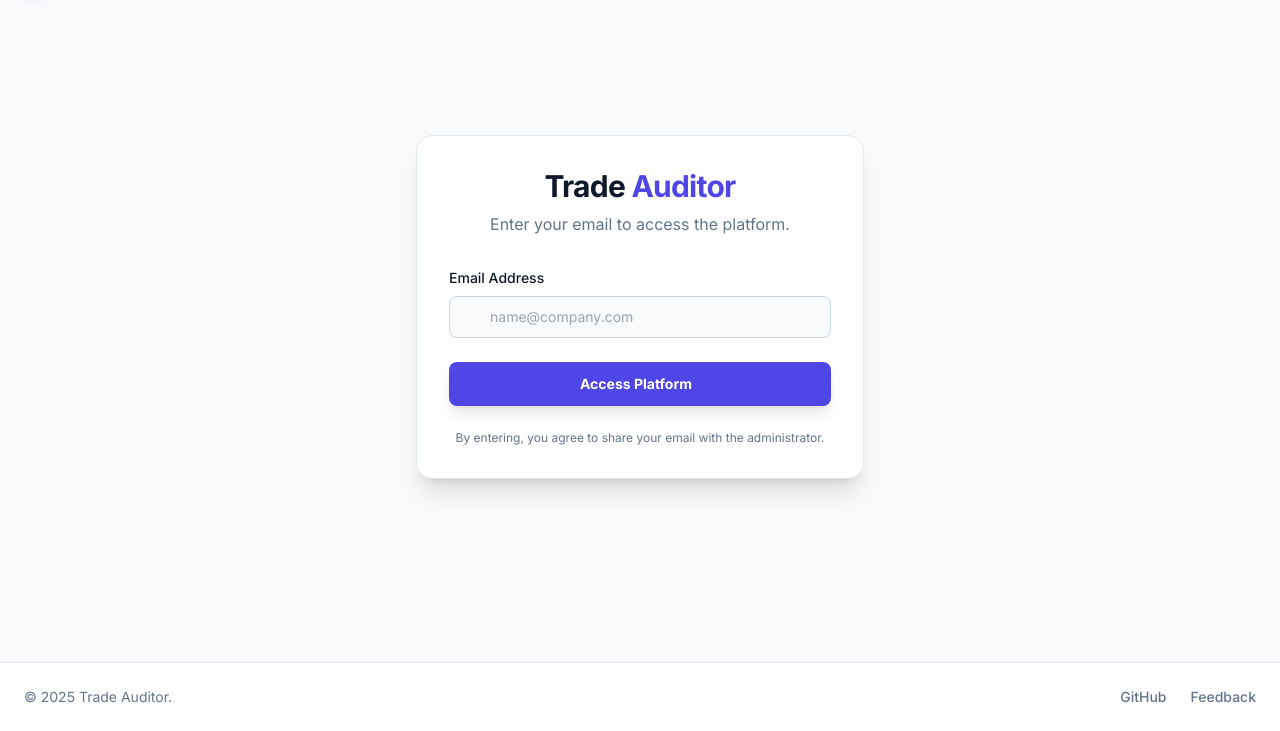
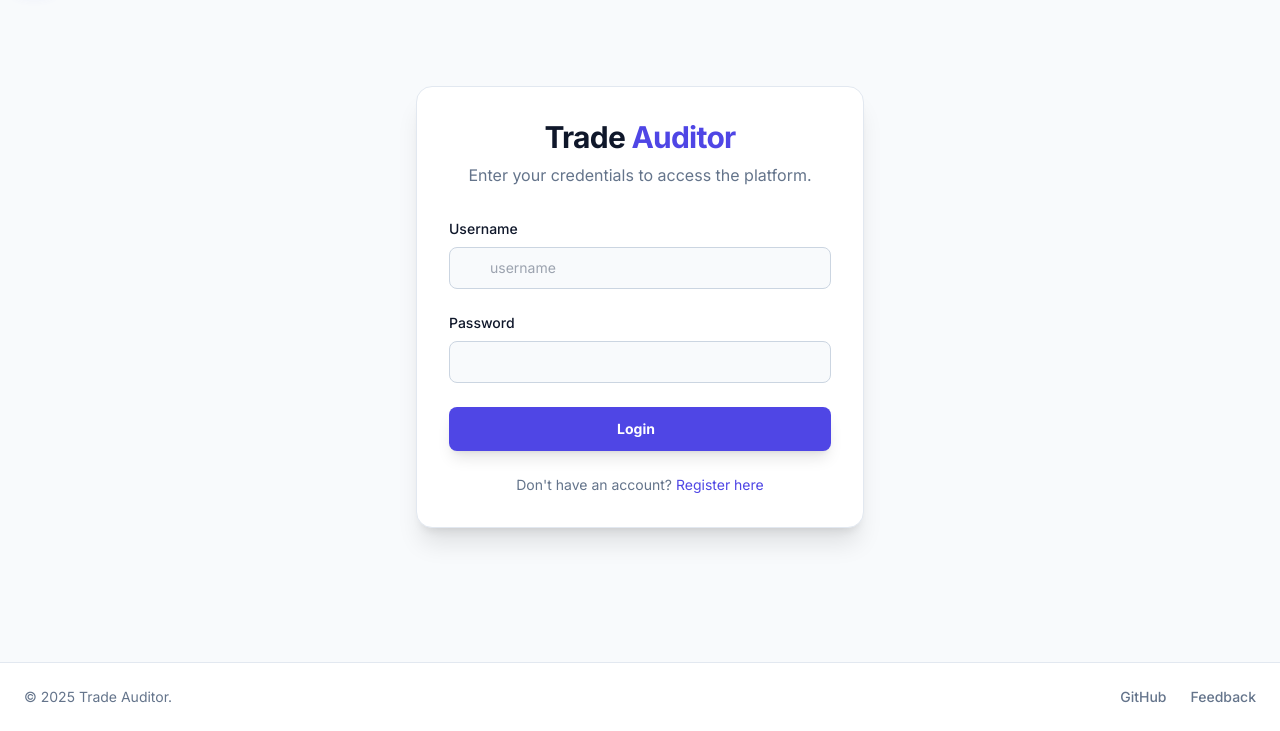
Before and after one commit to Ramkumar78/OptionThetaRisk, a Flask app: page /login in a window 1280 px wide. Shown: the part 69-800 px from the top of the page. Run offline with Flask 3, Linux system fonts and the light colour scheme; some libraries are stand-ins or nearby versions.

Commit message:
Implement user registration, authentication, and feedback system.
- Add User model with fields: username, password_hash, first_name, last_name, location, trading_experience.
- Update storage providers (SQLite, Postgres, S3) to support the new User schema.
- Implement registration and login routes with password hashing (Werkzeug).
- Secure application routes requiring authentication via `before_request`.
- Add Feedback mechanism with email notifications to admin using `smtplib`.
- Persist user portfolios and implement a dashboard view.
- Refactor unit tests to support authentication fixtures (`authed_client`).
- Update UI templates (register, login, base) with Neo-Fintech design.

```diff
--- a/webapp/app.py
+++ b/webapp/app.py
@@ -12,6 +12,7 @@ from email.message import EmailMessage
 from typing import Optional
 
 from flask import Flask, render_template, request, redirect, url_for, flash, send_file, session
+from werkzeug.security import generate_password_hash, check_password_hash
 
 from option_auditor import analyze_csv, screener
 from option_auditor.main_analyzer import refresh_dashboard_data
@@ -108,57 +109,104 @@ def create_app(testing: bool = False) -> Flask:
 
     @app.before_request
     def require_login():
-        # Allow static files and the login route
-        if request.endpoint in ['login', 'static', 'favicon']:
+        # Allow static files and the login/register route
+        if request.endpoint in ['login', 'register', 'static', 'favicon']:
             return
 
         # Check if user is logged in
-        if 'user_email' not in session:
+        if 'username' not in session:
             return redirect(url_for('login'))
+
+    @app.route("/register", methods=["GET", "POST"])
+    def register():
+        if request.method == "POST":
+            username = request.form.get("username", "").strip()
+            password = request.form.get("password", "").strip()
+            first_name = request.form.get("first_name", "").strip()
+            last_name = request.form.get("last_name", "").strip()
+            location = request.form.get("location", "").strip()
+            experience = request.form.get("trading_experience", "").strip()
+
+            if not username or not password:
+                flash("Username and password are required.", "error")
+                return render_template("register.html")
+
+            storage = get_storage_provider(app)
+            if storage.get_user(username):
+                flash("Username already exists.", "error")
+                return render_template("register.html")
+
+            user_data = {
+                "username": username,
+                "password_hash": generate_password_hash(password),
+                "first_name": first_name,
+                "last_name": last_name,
+                "location": location,
+                "trading_experience": experience,
+                "created_at": time.time(),
+                "last_login": time.time()
+            }
+
+            try:
+                storage.save_user(user_data)
+
+                # Notify Admin
+                send_email_async(
+                    subject=f"New User Registration: {username}",
+                    body=f"User: {first_name} {last_name} ({username})\nLocation: {location}\nExperience: {experience}\nTime: {datetime.now()}",
+                    to_email=ADMIN_EMAIL
+                )
+
+                flash("Registration successful! Please login.", "success")
+                return redirect(url_for('login'))
+            except Exception as e:
+                flash(f"Error creating account: {e}", "error")
+
+        return render_template("register.html")
 
     @app.route("/login", methods=["GET", "POST"])
     def login():
         if request.method == "POST":
-            email = request.form.get("email", "").strip().lower()
-            if email:
-                session['user_email'] = email
-                session.permanent = True
+            username = request.form.get("username", "").strip()
+            password = request.form.get("password", "").strip()
 
-                # Store user and notify admin
+            if username and password:
                 storage = get_storage_provider(app)
-                try:
-                    storage.save_user(email)
-                    send_email_async(
-                        subject=f"New User Login: {email}",
-                        body=f"User {email} has logged into Trade Auditor at {datetime.now()}.",
-                        to_email=ADMIN_EMAIL
-                    )
-                except Exception as e:
-                    print(f"Error saving user or sending email: {e}")
+                user = storage.get_user(username)
 
-                return redirect(url_for('index'))
+                if user and check_password_hash(user['password_hash'], password):
+                    session['username'] = username
+                    session.permanent = True
+
+                    # Update login time
+                    user['last_login'] = time.time()
+                    storage.save_user(user) # Update
+
+                    return redirect(url_for('index'))
+                else:
+                    flash("Invalid username or password.", "error")
             else:
-                flash("Please enter a valid email address.", "error")
+                flash("Please enter both username and password.", "error")
 
         return render_template("login.html")
 
     @app.route("/logout")
     def logout():
-        session.pop('user_email', None)
+        session.pop('username', None)
         return redirect(url_for('login'))
 
     @app.route("/feedback", methods=["POST"])
     def feedback():
         message = request.form.get("message", "").strip()
-        email = session.get("user_email", "Anonymous")
+        username = session.get("username", "Anonymous")
 
         if message:
             storage = get_storage_provider(app)
             try:
-                storage.save_feedback(email, message)
+                storage.save_feedback(username, message)
                 send_email_async(
-                    subject=f"New Feedback from {email}",
-                    body=f"User: {email}\n\nMessage:\n{message}",
+                    subject=f"New Feedback from {username}",
+                    body=f"User: {username}\n\nMessage:\n{message}",
                     to_email=ADMIN_EMAIL
                 )
                 flash("Thank you for your feedback!", "success")
@@ -172,12 +220,12 @@ def create_app(testing: bool = False) -> Flask:
 
     @app.route("/dashboard")
     def dashboard():
-        email = session.get('user_email')
-        if not email:
+        username = session.get('username')
+        if not username:
             return redirect(url_for('login'))
 
         storage = get_storage_provider(app)
-        data_bytes = storage.get_portfolio(email)
+        data_bytes = storage.get_portfolio(username)
 
         if not data_bytes:
             flash("No saved portfolio found. Please upload a CSV first.", "info")
@@ -211,11 +259,11 @@ def create_app(testing: bool = False) -> Flask:
 
     @app.route("/", methods=["GET"])
     def index():
-        email = session.get('user_email')
+        username = session.get('username')
         has_portfolio = False
-        if email:
+        if username:
             storage = get_storage_provider(app)
-            if storage.get_portfolio(email):
+            if storage.get_portfolio(username):
                 has_portfolio = True
         return render_template("upload.html", has_portfolio=has_portfolio)
 
@@ -375,8 +423,8 @@ def create_app(testing: bool = False) -> Flask:
                 storage.save_report(token, "report.xlsx", res["excel_report"].getvalue())
 
             # Save for Persistence
-            email = session.get('user_email')
-            if email and "error" not in res:
+            username = session.get('username')
+            if username and "error" not in res:
                 to_save = res.copy()
                 if "excel_report" in to_save:
                     del to_save["excel_report"]
@@ -387,7 +435,7 @@ def create_app(testing: bool = False) -> Flask:
                 to_save["style"] = style
 
                 storage = get_storage_provider(app)
-                storage.save_portfolio(email, json.dumps(to_save).encode('utf-8'))
+                storage.save_portfolio(username, json.dumps(to_save).encode('utf-8'))
 
         except Exception as exc:
             return render_template("error.html", message=f"Failed to analyze data: {exc}")
--- a/webapp/templates/base.html
+++ b/webapp/templates/base.html
@@ -114,7 +114,7 @@
                 Feedback
             </button>
         </li>
-        {% if session.get('user_email') %}
+        {% if session.get('username') %}
         <li><a href="/logout" class="text-red-500 hover:text-red-600 transition-colors">Logout</a></li>
         {% endif %}
       </ul>
--- a/webapp/templates/login.html
+++ b/webapp/templates/login.html
@@ -10,28 +10,38 @@
                 Trade <span class="text-primary-600 dark:text-primary-400">Auditor</span>
             </h1>
             <p class="text-gray-500 dark:text-gray-400">
-                Enter your email to access the platform.
+                Enter your credentials to access the platform.
             </p>
         </div>
 
         <form action="/login" method="post" class="space-y-6">
             <div>
-                <label for="email" class="block mb-2 text-sm font-medium text-gray-900 dark:text-white">Email Address</label>
+                <label for="username" class="block mb-2 text-sm font-medium text-gray-900 dark:text-white">Username</label>
                 <div class="relative">
                     <div class="absolute inset-y-0 start-0 flex items-center ps-3.5 pointer-events-none">
-                        <i class="bi bi-envelope text-gray-500 dark:text-gray-400"></i>
+                        <i class="bi bi-person text-gray-500 dark:text-gray-400"></i>
                     </div>
-                    <input type="email" name="email" id="email" class="bg-gray-50 border border-gray-300 text-gray-900 text-sm rounded-lg focus:ring-primary-500 focus:border-primary-500 block w-full ps-10 p-2.5 dark:bg-gray-700 dark:border-gray-600 dark:placeholder-gray-400 dark:text-white dark:focus:ring-primary-500 dark:focus:border-primary-500" placeholder="name@company.com" required>
+                    <input type="text" name="username" id="username" class="bg-gray-50 border border-gray-300 text-gray-900 text-sm rounded-lg focus:ring-primary-500 focus:border-primary-500 block w-full ps-10 p-2.5 dark:bg-gray-700 dark:border-gray-600 dark:placeholder-gray-400 dark:text-white" placeholder="username" required>
+                </div>
+            </div>
+
+            <div>
+                <label for="password" class="block mb-2 text-sm font-medium text-gray-900 dark:text-white">Password</label>
+                <div class="relative">
+                    <div class="absolute inset-y-0 start-0 flex items-center ps-3.5 pointer-events-none">
+                        <i class="bi bi-lock text-gray-500 dark:text-gray-400"></i>
+                    </div>
+                    <input type="password" name="password" id="password" class="bg-gray-50 border border-gray-300 text-gray-900 text-sm rounded-lg focus:ring-primary-500 focus:border-primary-500 block w-full ps-10 p-2.5 dark:bg-gray-700 dark:border-gray-600 dark:placeholder-gray-400 dark:text-white" required>
                 </div>
             </div>
 
             <button type="submit" class="w-full text-white bg-primary-600 hover:bg-primary-700 focus:ring-4 focus:ring-primary-300 font-bold rounded-lg text-sm px-5 py-3 text-center dark:bg-primary-600 dark:hover:bg-primary-700 dark:focus:ring-primary-800 transition-all shadow-lg hover:shadow-primary-500/30">
-                Access Platform <i class="bi bi-arrow-right ml-2"></i>
+                Login <i class="bi bi-box-arrow-in-right ml-2"></i>
             </button>
         </form>
 
-        <div class="mt-6 text-center text-xs text-gray-500 dark:text-gray-400">
-            <p>By entering, you agree to share your email with the administrator.</p>
+        <div class="mt-6 text-center text-sm text-gray-500 dark:text-gray-400">
+            Don't have an account? <a href="/register" class="text-primary-600 hover:underline dark:text-primary-500">Register here</a>
         </div>
     </div>
 </div>
```
Also changed, not shown: tests/conftest.py (+8 -1 lines), tests/test_auth_feedback.py (+33 -18 lines), tests/test_theme_toggle.py (+2 -2 lines), tests/test_webapp.py (+29 -29 lines), webapp/sqlite_storage.py (+63 -18 lines), webapp/storage.py (+65 -28 lines), webapp/templates/register.html (added, +78 -0 lines).
